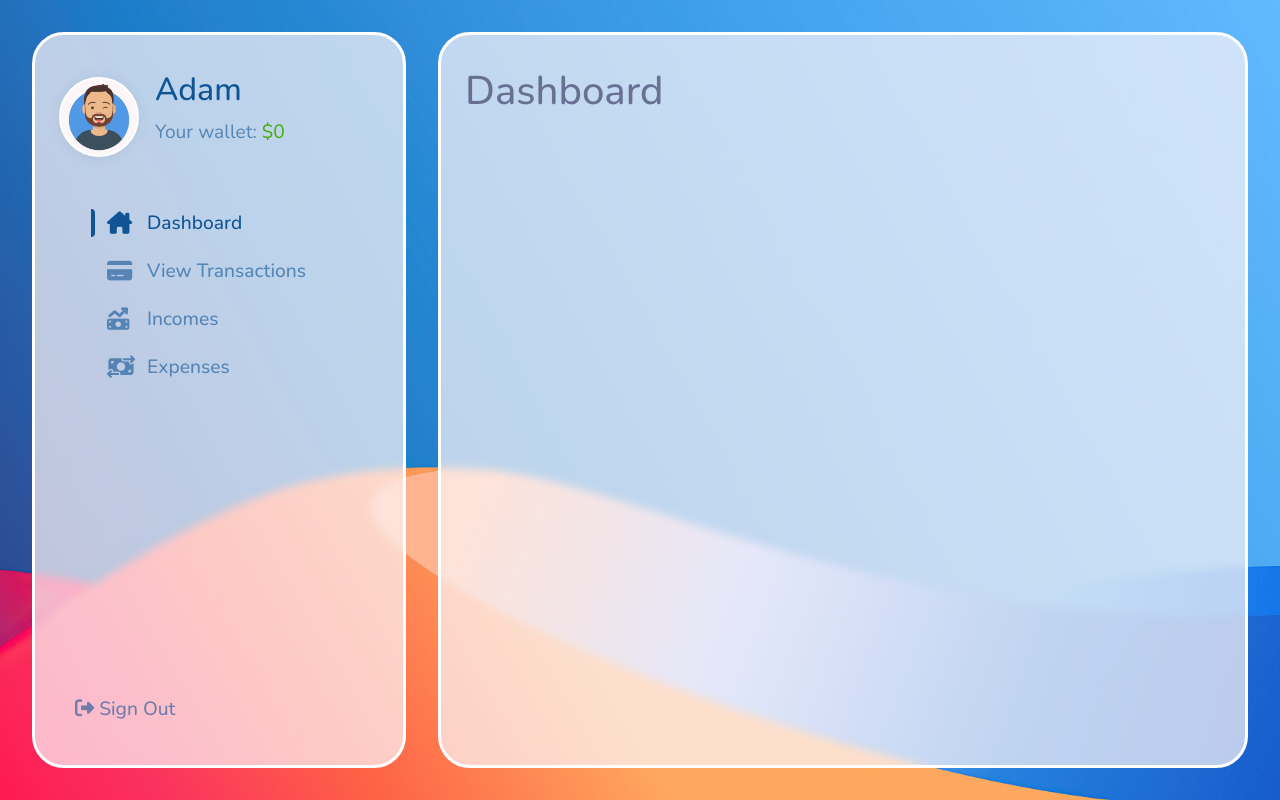
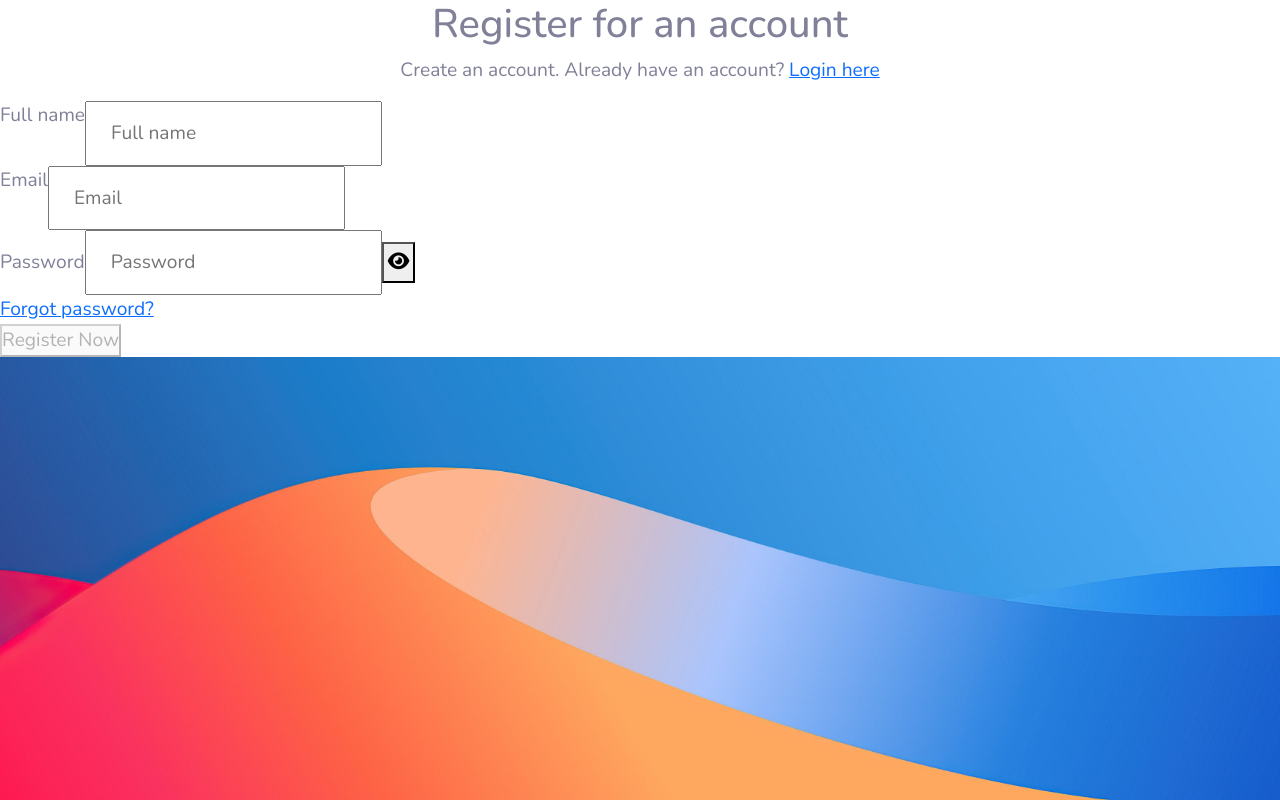
Before and after one commit to AntWalach/FamilyWallet, a React (Vite) app in the folder Frontend/familyWallet/: page /register in a window 1280 px wide. Built offline with nearby package versions, Linux system fonts and the light colour scheme; no server answers.

Commit message:
[new] Registration form

```diff
--- a/Frontend/familyWallet/package.json
+++ b/Frontend/familyWallet/package.json
@@ -17,6 +17,8 @@
     "react-chartjs-2": "^5.2.0",
     "react-datepicker": "^6.6.0",
     "react-dom": "^18.2.0",
+    "react-hot-toast": "^2.4.1",
+    "react-router-dom": "^6.23.0",
     "styled-components": "^6.1.8"
   },
   "devDependencies": {
--- a/Frontend/familyWallet/src/App.jsx
+++ b/Frontend/familyWallet/src/App.jsx
@@ -6,37 +6,48 @@ import Incomes from "./Components/Incomes/Incomes";
 import Transactions from "./Components/Transactions/Transactions";
 import React, { useState } from "react";
 import { useGlobalContext } from "./context/globalContext";
+import Login from "./pages/Login";
+import { BrowserRouter, Routes, Route } from "react-router-dom";
+import Register from "./pages/Register";
 
 function App() {
-  const [active, setActive] = useState(1)
+  const [active, setActive] = useState(1);
 
-  const global = useGlobalContext()
-
+  const global = useGlobalContext();
   const displayData = () => {
-    switch(active){
+    switch (active) {
       case 1:
-        return <Dashboard />
+        return <Dashboard />;
       case 2:
-        return <Transactions />
+        return <Transactions />;
       case 3:
-        return <Incomes />
+        return <Incomes />;
       case 4:
-        return <Expenses />
+        return <Expenses />;
       default:
-        return <Dashboard />
+        return <Dashboard />;
     }
-  }
+  };
 
   return (
-    <div className='App'>
-      <div className={`${layouts.mainLayout}`}>
-        <Navigation active={active} setActive={setActive}/>
-        <main>
-          {displayData()}
-        </main>
-      </div>
+    <div className="App">
+      <BrowserRouter>
+        <Routes>
+          <Route path="/register" element={<Register />}></Route>
+          <Route path="/login" element={<Login />}></Route>
+          <Route
+            path="/familywallet"
+            element={
+              <div className={`${layouts.mainLayout}`}>
+                <Navigation active={active} setActive={setActive} />
+                <main>{displayData()}</main>
+              </div>
+            }
+          ></Route>
+        </Routes>
+      </BrowserRouter>
     </div>
-  )
+  );
 }
 
-export default App
+export default App;
--- /dev/null
+++ b/Frontend/familyWallet/src/Components/Auth/FormLogin.jsx
@@ -0,0 +1,11 @@
+import React from 'react'
+
+function FormLogin() {
+  return (
+    <div>FormLogin
+    <a href='/familywallet'> Test</a>
+    </div>
+  )
+}
+
+export default FormLogin
--- /dev/null
+++ b/Frontend/familyWallet/src/Components/Auth/FormRegister.jsx
@@ -0,0 +1,81 @@
+import React from "react";
+import { eye } from "../../utils/icons";
+import { useUserContext } from "../../context/userContext";
+
+function FormRegister({ navigate }) {
+  const { registerUser, userState, handlerUserInput } = useUserContext();
+  const { name, email, password } = userState;
+
+  const handleSubmit = (e) => {
+    e.preventDefault();
+    registerUser(navigate, e);
+  };
+  return (
+    <form className="bg-white" onSubmit={handleSubmit}>
+      <div>
+        <h1 className="mb-2 text-center">Register for an account</h1>
+        <p className="mb-8 text-center">
+          Create an account. Already have an account?{" "}
+          <a href="/login">Login here</a>
+        </p>
+        <div className="d-flex">
+          <label htmlFor="name" className="mb-1">
+            Full name
+          </label>
+          <input
+            type="text"
+            id="name"
+            value={name}
+            name="name"
+            className="px-4 py-3"
+            placeholder="Full name"
+            onChange={(e) => handlerUserInput("name")(e)}
+          />
+        </div>
+        <div className="d-flex">
+          <label htmlFor="email" className="mb-1">
+            Email
+          </label>
+          <input
+            type="text"
+            id="email"
+            value={email}
+            name="email"
+            className="px-4 py-3"
+            placeholder="Email"
+            onChange={(e) => handlerUserInput("email")(e)}
+          />
+        </div>
+        <div className="d-relative">
+          <label htmlFor="password" className="mb-1">
+            Password
+          </label>
+          <input
+            type="text"
+            id="password"
+            value={password}
+            name="password"
+            className="px-4 py-3"
+            placeholder="Password"
+            onChange={(e) => handlerUserInput("password")(e)}
+          />
+          <button className="p-1 right-4">{eye}</button>
+        </div>
+        <div className="">
+          <a href="/forgot-password">Forgot password?</a>
+        </div>
+        <div className="d-flex">
+          <button
+            type="submit"
+            disabled={!name || !email || !password}
+            onClick={registerUser}
+          >
+            Register Now
+          </button>
+        </div>
+      </div>
+    </form>
+  );
+}
+
+export default FormRegister;
--- /dev/null
+++ b/Frontend/familyWallet/src/context/userContext.jsx
@@ -0,0 +1,65 @@
+import React, { useContext, useState } from "react";
+import toast from "react-hot-toast";
+import axios from "axios";
+
+
+const UserContext = React.createContext();
+
+const BASE_URL = "http://localhost:5000/api/v1/";
+
+export const UserProvider = ({ children }) => {
+
+
+  const [userState, setUserState] = useState({
+    name: "",
+    email: "",
+    password: "",
+  });
+
+  const registerUser = async (navigate, e) => {
+    e.preventDefault();
+    if (
+      !userState.email.includes("@") ||
+      !userState.password ||
+      userState.password.length < 6
+    ) {
+      toast.error("Please enter a valid email and password (min 6 characters)");
+      return;
+    }
+
+    try {
+      const res = await axios.post(`${BASE_URL}register`, userState);
+      console.log(res.data);
+      toast.success("User registered successfully");
+
+      setUserState({
+        name: "",
+        email: "",
+        password: "",
+      });
+
+      navigate("/login");
+    } catch (error) {
+      console.log("Error registering user", error);
+      toast.error(error.response.data.message);
+    }
+  };
+
+  const handlerUserInput = (name) => (e) => {
+    const value = e.target.value;
+    setUserState((prevState) => ({
+      ...prevState,
+      [name]: value,
+    }));
+  };
+
+  return (
+    <UserContext.Provider value={{ registerUser, userState, handlerUserInput, }}>
+      {children}
+    </UserContext.Provider>
+  );
+};
+
+export const useUserContext = () => {
+  return useContext(UserContext);
+};
--- a/Frontend/familyWallet/src/main.jsx
+++ b/Frontend/familyWallet/src/main.jsx
@@ -1,14 +1,19 @@
-import React from 'react'
-import ReactDOM from 'react-dom/client'
-import App from './App.jsx'
-import './styles/global.css'
-import './styles/colors.css'
-import { GlobalProvider } from './context/globalContext.jsx'
+import React from "react";
+import ReactDOM from "react-dom/client";
+import { BrowserRouter } from "react-router-dom";
+import App from "./App.jsx";
+import "./styles/global.css";
+import "./styles/colors.css";
+import { GlobalProvider } from "./context/globalContext.jsx";
+import { UserProvider } from "./context/userContext.jsx";
 
-ReactDOM.createRoot(document.getElementById('root')).render(
+ReactDOM.createRoot(document.getElementById("root")).render(
   <React.StrictMode>
-    <GlobalProvider>
-      <App />
-    </GlobalProvider>
-  </React.StrictMode>,
-)
+      <GlobalProvider>
+        <UserProvider>
+          <App />
+        </UserProvider>
+      </GlobalProvider>
+
+  </React.StrictMode>
+);
--- /dev/null
+++ b/Frontend/familyWallet/src/pages/Login.jsx
@@ -0,0 +1,14 @@
+import React from 'react'
+import FormLogin from '../Components/Auth/FormLogin'
+
+
+function login() {
+  return (
+    <div className="">
+      Test
+      <FormLogin/>
+    </div>
+  )
+}
+
+export default login
--- /dev/null
+++ b/Frontend/familyWallet/src/pages/Register.jsx
@@ -0,0 +1,14 @@
+import React from "react";
+import FormRegister from "../Components/Auth/FormRegister";
+import { useNavigate } from "react-router-dom";
+
+function Register() {
+  const navigate = useNavigate();
+  return (
+    <div>
+      <FormRegister navigate={navigate}/>
+    </div>
+  );
+}
+
+export default Register;
--- a/Frontend/familyWallet/src/utils/icons.jsx
+++ b/Frontend/familyWallet/src/utils/icons.jsx
@@ -27,3 +27,4 @@ export const food = <i className="fa-solid fa-bowl-food"></i>
 export const medical = <i className="fa-solid fa-briefcase-medical"></i>
 export const tv = <i className="fa-solid fa-tv"></i>
 export const circle = <i className="fa-solid fa-circle-dot"></i>
+export const eye = <i className="fas fa-eye"></i>
```
Also changed, not shown: 1 other file (tests, documents, lock files or other folders).
